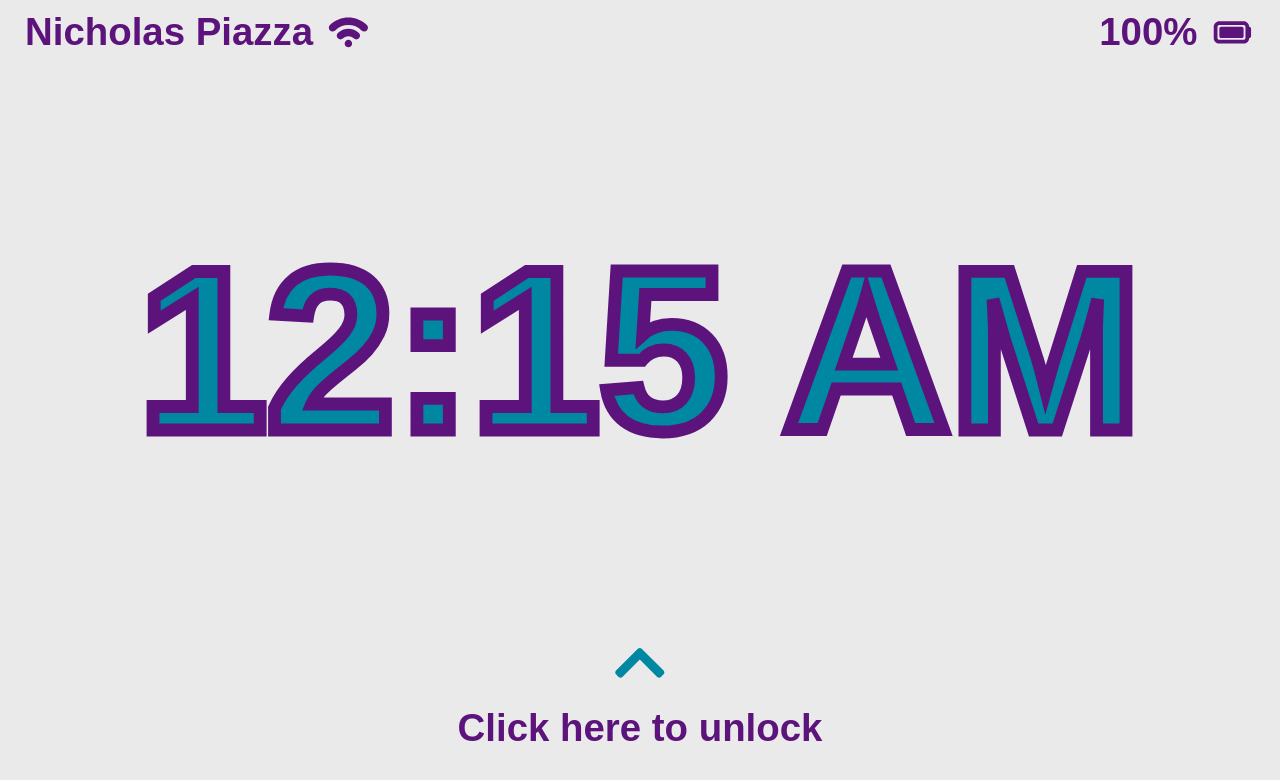
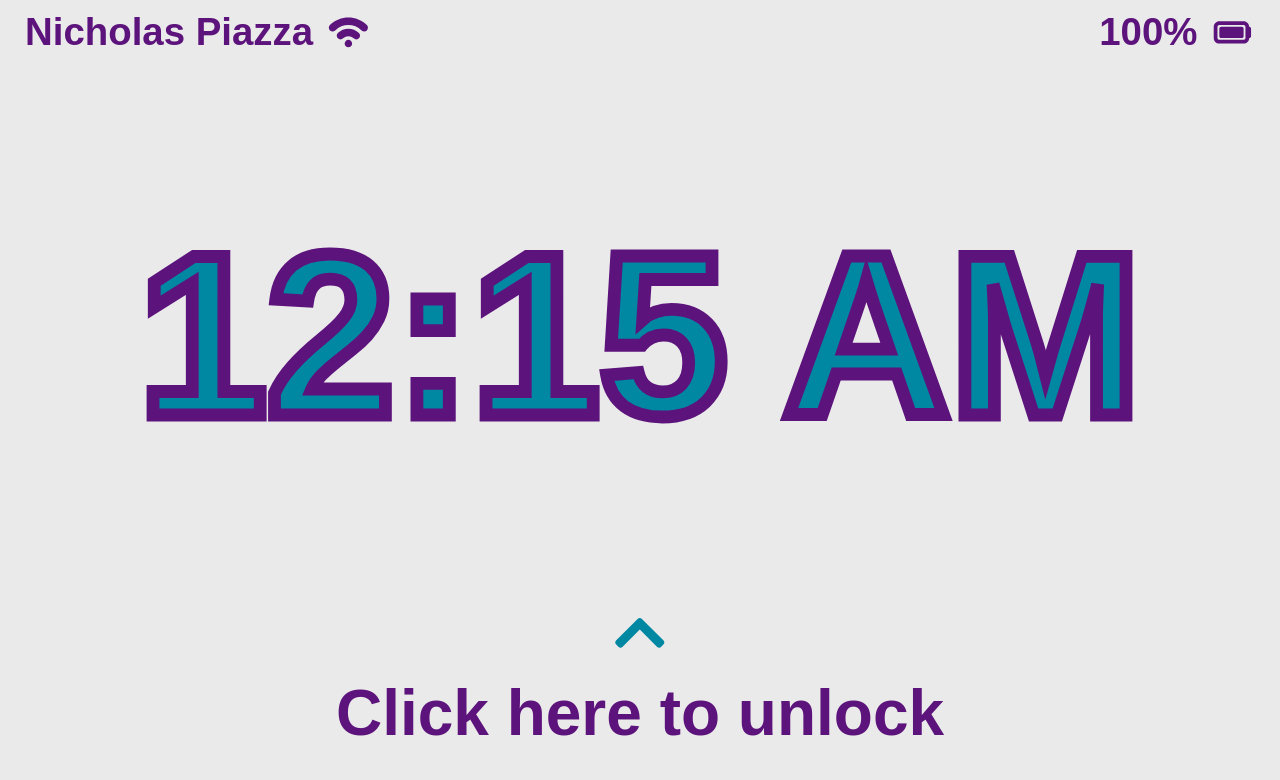
Before and after one commit to airpiazza/personal-website, a React (Create React App) app: page / in a window 1280 px wide. Shown: the top 780 px of the page. Built offline with nearby package versions, Linux system fonts and the light colour scheme; a web font is replaced by a local one.

Commit message:
arrow text font

```diff
--- a/src/molecules/ArrowTextGroup.js
+++ b/src/molecules/ArrowTextGroup.js
@@ -15,7 +15,7 @@ const ArrowTextGroup = () => {
                 color='#5D137C'
                 fontFamily='pedestria-mvb'
                 fontWeight={700}
-                fontSize='3vw'
+                fontSize='5vw'
                 marginRight={0}
             />
         </div>
```
